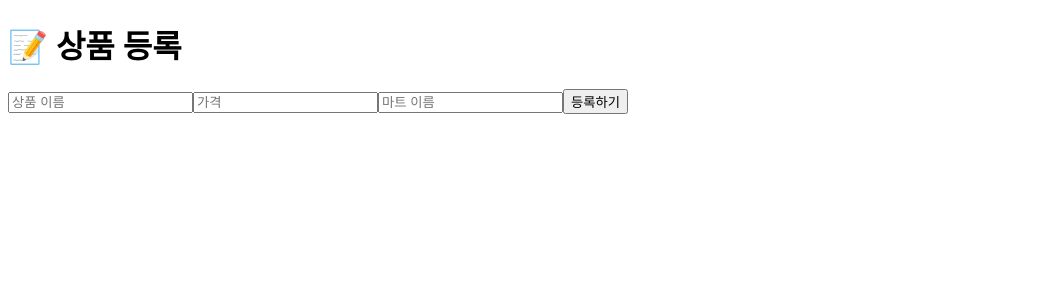
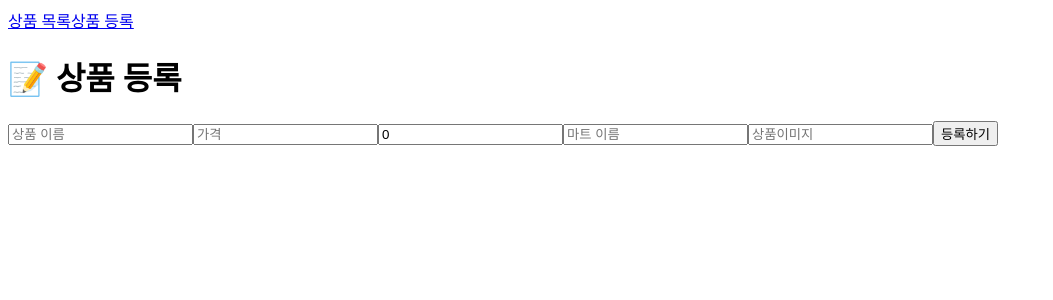
Before and after one commit to Pyo-hogeun/mytown, a Next.js app in the folder frontend/: page /products/new in a window 1280 px wide. Shown: the top 300 px of the page, without its empty margins (0-1053 px from the left). Built offline with nearby package versions, Linux system fonts and the light colour scheme.

Commit message:
refact : [FE] 상품등록 폼 수정

```diff
--- a/frontend/app/layout.tsx
+++ b/frontend/app/layout.tsx
@@ -11,6 +11,11 @@
         <StyledComponentsRegistry>
           <AppProviders>
             <GlobalStyle />
+            <nav className="p-4 bg-gray-100 flex gap-4">
+              <a href="/products" className="text-blue-600">상품 목록</a>
+              <a href="/products/new" className="text-green-600">상품 등록</a>
+            </nav>
+
             {children}
           </AppProviders>
         </StyledComponentsRegistry>
--- a/frontend/app/products/new/page.tsx
+++ b/frontend/app/products/new/page.tsx
@@ -27,15 +27,17 @@
 `;
 
 export default function ProductForm() {
+  const [storeName, setStoreName] = useState('');
   const [name, setName] = useState('');
   const [price, setPrice] = useState<number | ''>('');
-  const [storeName, setStoreName] = useState('');
+  const [imageUrl, setImageUrl] = useState('');
+  const [stockQty, setStockQty] = useState<number>(0);
   const router = useRouter();
 
   const handleSubmit = async (e: React.FormEvent) => {
     e.preventDefault();
     try {
-      await api.post('/products', { name, price, storeName });
+      await api.post('/products', { storeName, name, price, stockQty, imageUrl });
       router.push('/products');
     } catch (err) {
       console.error('등록 실패', err);
@@ -48,7 +50,9 @@
       <form onSubmit={handleSubmit}>
         <Input value={name} onChange={(e) => setName(e.target.value)} placeholder="상품 이름" required />
         <Input type="number" value={price} onChange={(e) => setPrice(Number(e.target.value))} placeholder="가격" required />
+        <Input type="number" value={stockQty} onChange={(e) => setStockQty(Number(e.target.value))} placeholder="수량" />
         <Input value={storeName} onChange={(e) => setStoreName(e.target.value)} placeholder="마트 이름" required />
+        <Input value={imageUrl} onChange={(e) => setImageUrl(e.target.value)} placeholder="상품이미지" />
         <Button type="submit">등록하기</Button>
       </form>
     </Container>
```
Also changed, not shown: 1 other file (tests, documents, lock files or other folders).
